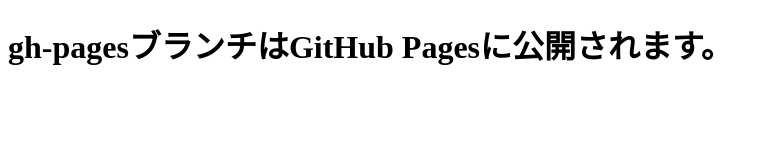
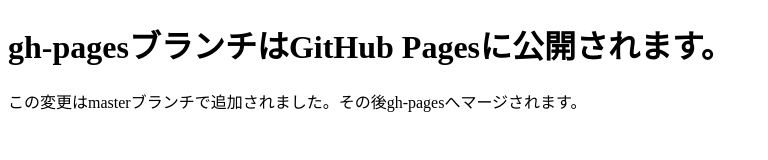
Before and after one commit to nibosea/git-study, a plain HTML site: page index.html in a window 1280 px wide. Shown: the whole page, without its empty margins (0-768 px from the left). Drawn offline with Linux system fonts and the light colour scheme.

Commit message:
マスターでindex.htmlに<p>を追加しました

```diff
--- a/index.html
+++ b/index.html
@@ -6,4 +6,5 @@
 </head>
 <body>
 	<h1>gh-pagesブランチはGitHub Pagesに公開されます。</h1>
+	<p>この変更はmasterブランチで追加されました。その後gh-pagesへマージされます。</p>
 </body>
```
